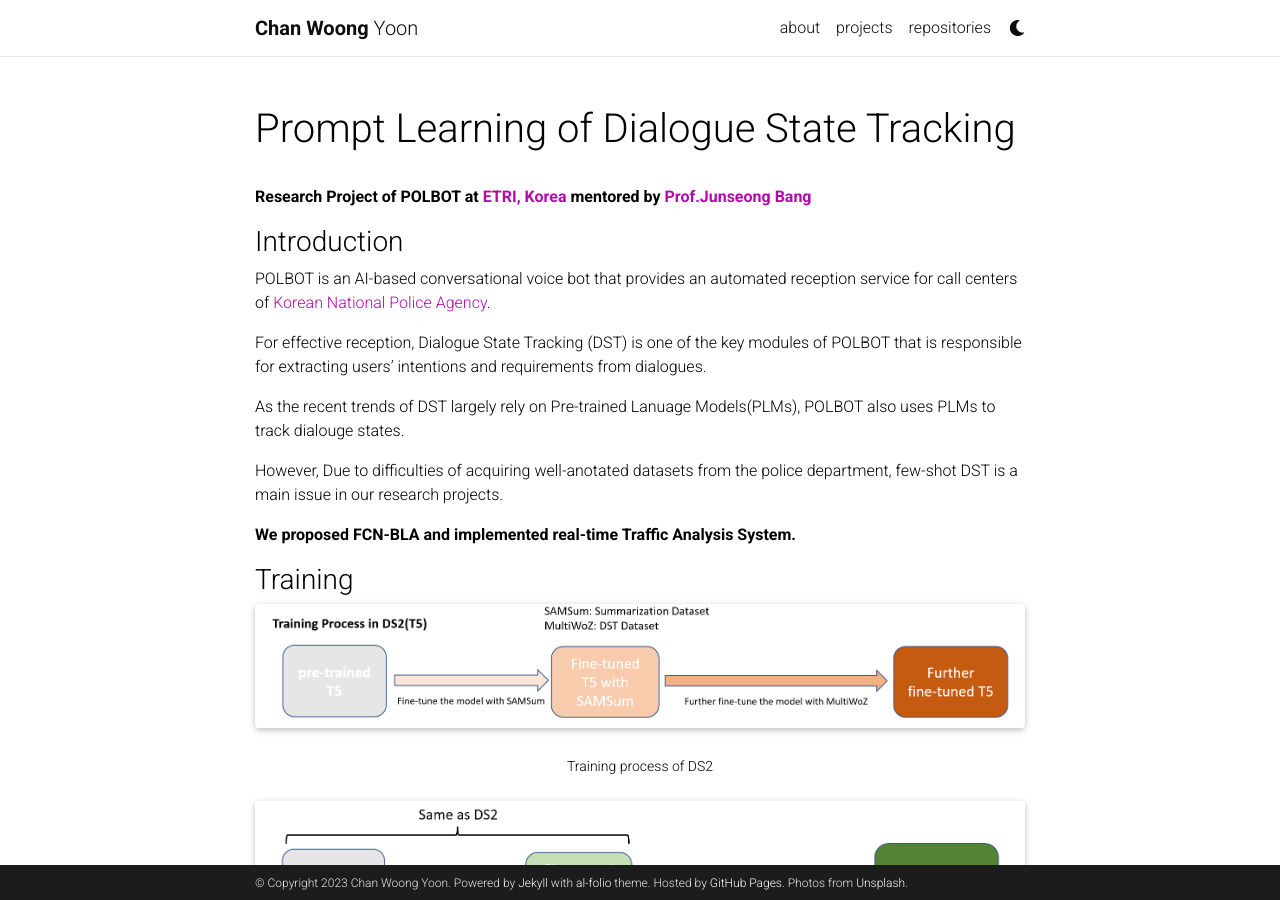
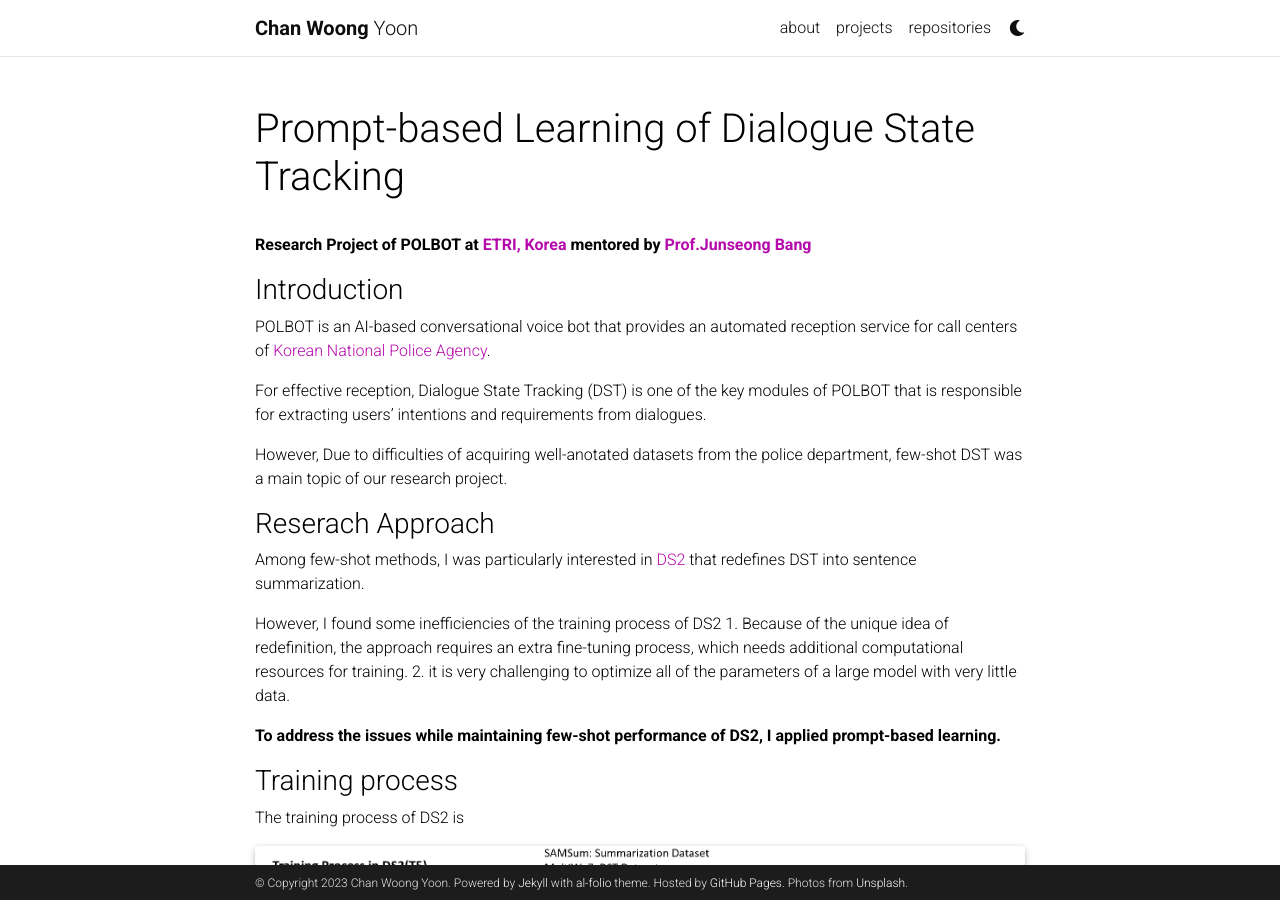
Before and after one commit to qicqock/qicqock.github.io, a Jekyll site: the page built from _projects/1_project.md, in a window 1280 px wide and 900 px high. Built offline with Jekyll 4.4.1, drawn with Linux system fonts in a browser that asks for light colours; full-size pictures stand in for the smaller copies a plugin makes; comment, search, counter and statistics services are not loaded; a style sheet for code colours, icons or effects is not loaded; some of the changed text lies outside the part shown.

Commit message:
Update 1_project.md

```diff
--- a/_projects/1_project.md
+++ b/_projects/1_project.md
@@ -1,6 +1,6 @@
 ---
 layout: page
-title: Prompt Learning of Dialogue State Tracking
+title: Prompt-based Learning of Dialogue State Tracking
 description:
 img: assets/img/Pftune_DS2/pftune.png
 importance: 1
@@ -15,15 +15,22 @@
 
 For effective reception, Dialogue State Tracking (DST) is one of the key modules of POLBOT that is responsible for extracting users’ intentions and requirements from dialogues.
 
-As the recent trends of DST largely rely on Pre-trained Lanuage Models(PLMs), POLBOT also uses PLMs to track dialouge states.
+However, Due to difficulties of acquiring well-anotated datasets from the police department, few-shot DST was a main topic of our research project.
 
-However, Due to difficulties of acquiring well-anotated datasets from the police department, few-shot DST is a main issue in our research projects.
+<h3>Reserach Approach </h3>
+
+Among few-shot methods, I was particularly interested in <a href="https://arxiv.org/abs/2203.01552">DS2</a> that redefines DST into sentence summarization.
+
+However, I found some inefficiencies of the training process of DS2
+    1. Because of the unique idea of redefinition, the approach requires an extra fine-tuning process, which needs additional computational resources for training.
+    2. it is very challenging to optimize all of the parameters of a large model with very little data.
+
+<p class="font-weight-bold">To address the issues while maintaining few-shot performance of DS2, I applied prompt-based learning. </p>
 
 
-<p class="font-weight-bold"> We proposed FCN-BLA and implemented real-time Traffic Analysis System.</p>
+<h3>Training process</h3>
 
-<h3>Training</h3>
-
+The training process of DS2 is
 <div class="row">
     <div class="col-sm mt-3 mt-md-0">
         {% include figure.html path="assets/img/Pftune_DS2/training_ds2.png" class="img-fluid rounded z-depth-1" %}
@@ -45,7 +52,7 @@
     </div>
 </div>
 <div class="caption">
-
+    Training process of prompt learning DS2
 </div>
 
 <div class="row">
```
